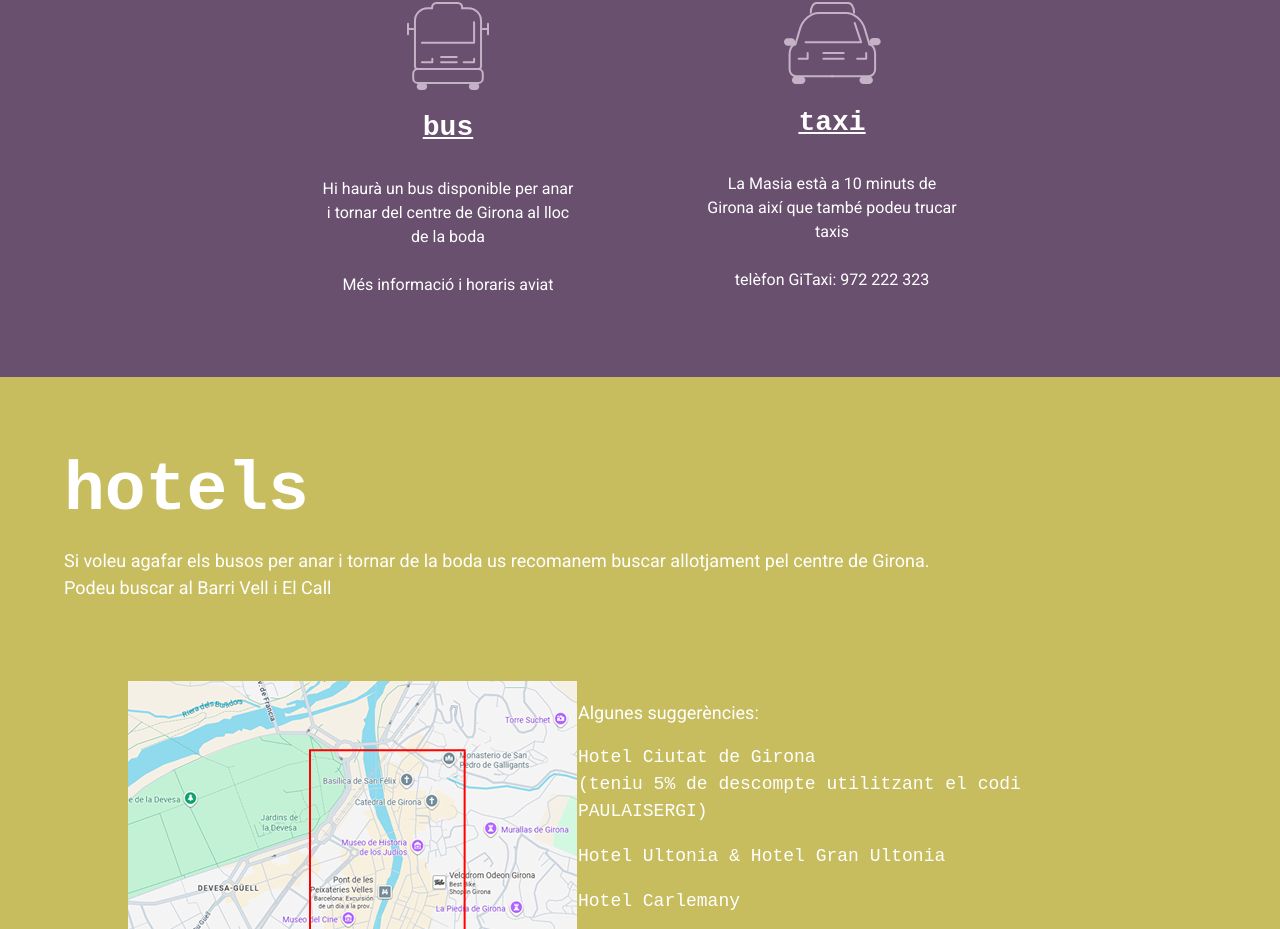
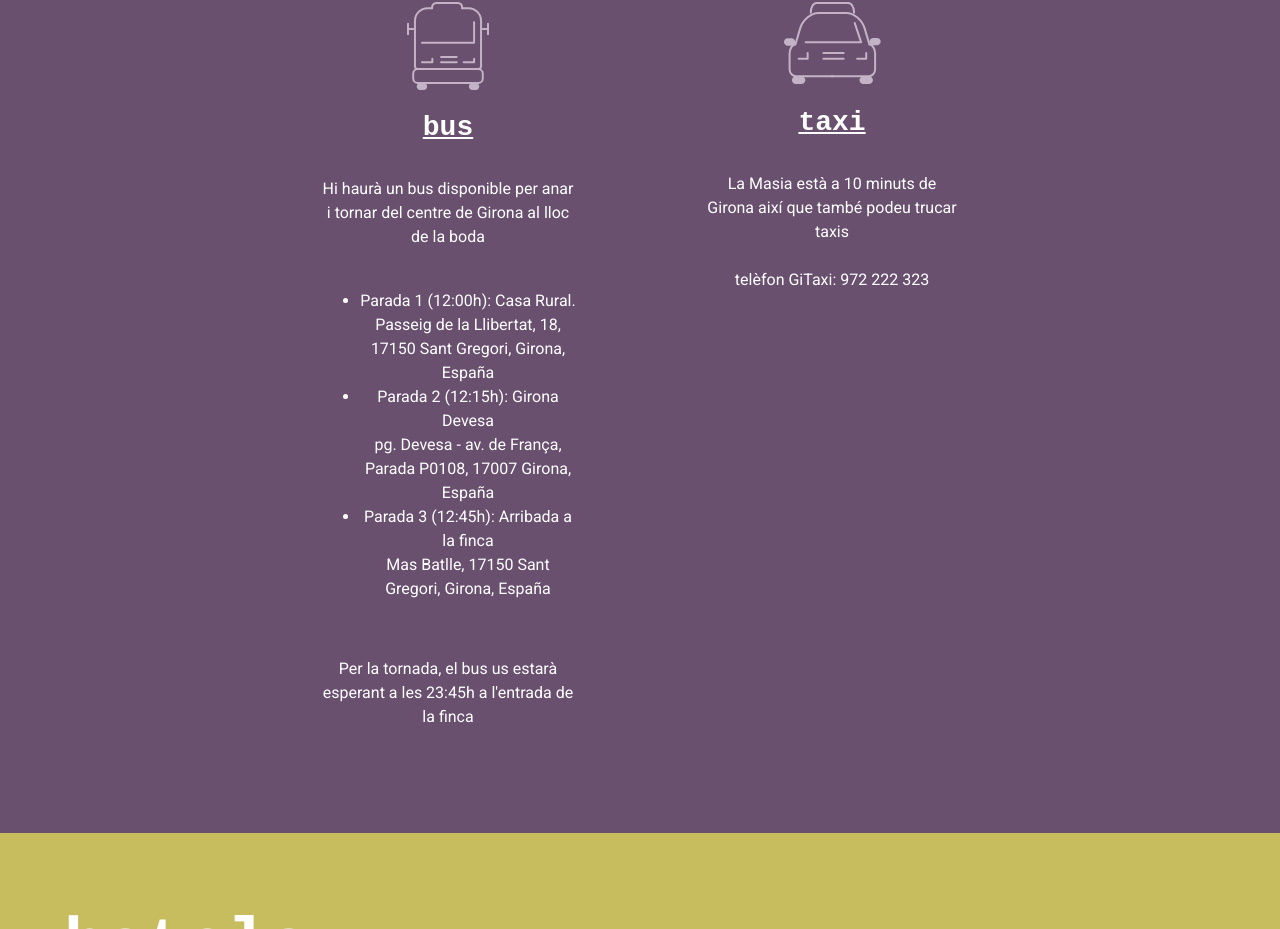
Before and after one commit to sergiLopez94/wedding-front, a React (Vite) app: page /logistica in a window 1280 px wide. Shown: the part 517-1446 px from the top of the page. Built offline with nearby package versions, Linux system fonts and the light colour scheme; a web font is replaced by a local one.

Commit message:
Add buses schedule in web

```diff
--- a/src/pages/Logistica.tsx
+++ b/src/pages/Logistica.tsx
@@ -28,7 +28,14 @@ return(
                 <img className='bus-icon' src={bus}></img>
                 <h3 className='header-bus'>bus</h3>
                 <p>Hi haurà un bus disponible per anar i tornar del centre de Girona al lloc de la boda<br /><br />
-                Més informació i horaris aviat</p>
+                  <ul>
+                    <li>Parada 1 (12:00h): Casa Rural. <br/> Passeig de la Llibertat, 18, 17150 Sant Gregori, Girona, España</li>
+                    <li>Parada 2 (12:15h): Girona Devesa <br/> pg. Devesa - av. de França, Parada P0108, 17007 Girona, España</li>
+                    <li>Parada 3 (12:45h): Arribada a la finca <br/> Mas Batlle, 17150 Sant Gregori, Girona, España</li>
+                  </ul>
+                </p>
+                <br/>
+                <p>Per la tornada, el bus us estarà esperant a les 23:45h a l'entrada de la finca</p><br/>
             </div>
 
             <div className='taxi'>
```
